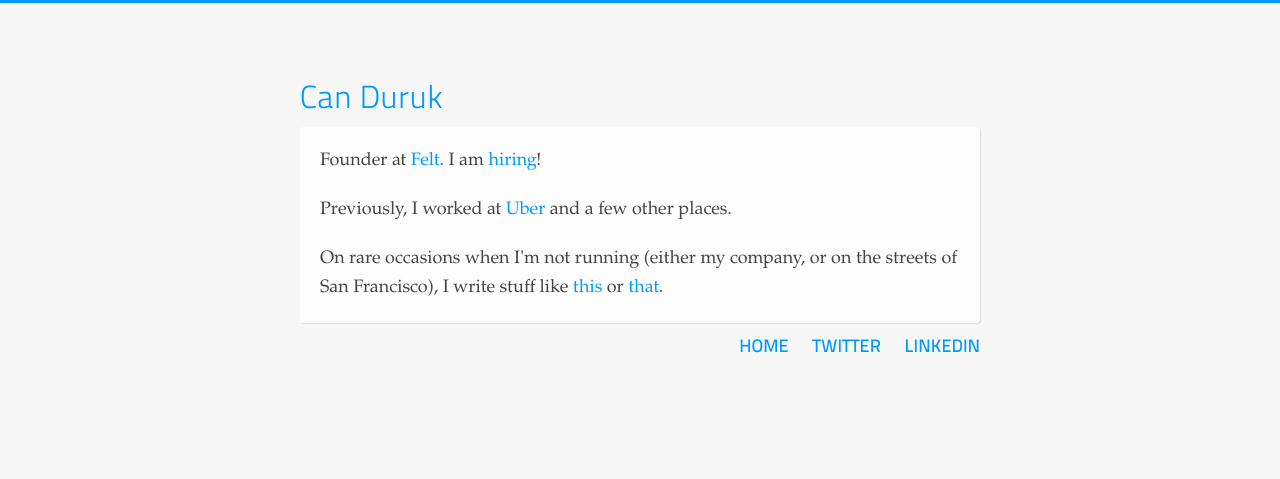
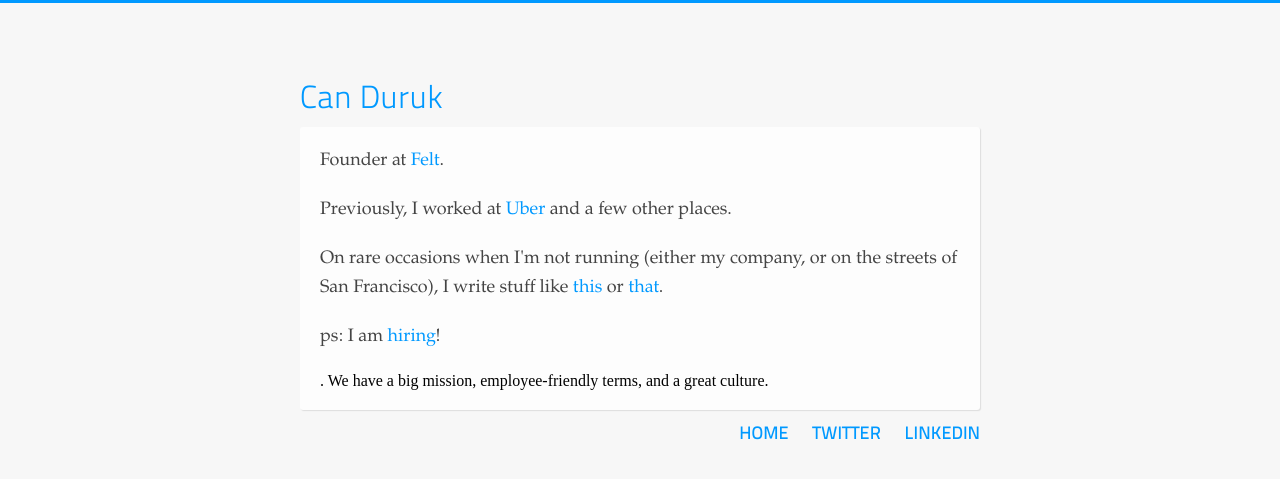
Before and after one commit to cduruk/cduruk.github.com, a Jekyll site: the page built from index.html, in a window 1280 px wide. Shown: the top 479 px of the page. Built offline with Jekyll 4.4.1, drawn with Linux system fonts in a browser that asks for light colours.

Commit message:
Update index.html

```diff
--- a/index.html
+++ b/index.html
@@ -5,9 +5,12 @@ baseclass: home
 <h1>Can Duruk</h1>
 
 <div class="box">
-  <p>Founder at <a href="https://felt.com">Felt</a>. I am <a href="https://felt.com/careers">hiring</a>!</p>
+  <p>Founder at <a href="https://felt.com">Felt</a>.
   <p>Previously, I worked at <a href="https://uber.com">Uber</a> and a few other places.</p>
   <p>
-    On rare occasions when I'm not running (either my company, or on the streets of San Francisco), I write stuff like <a href="https://www.nytimes.com/2018/09/28/opinion/instagram-facebook.html">this</a> or <a href="https://readmargins.com">that</a>.
+    On rare occasions when I'm not running (either my company, or on the streets of San Francisco), I write stuff like <a href="https://www.nytimes.com/2018/09/28/opinion/instagram-facebook.html">this</a> or <a href="https://www.readmargins.com">that</a>.
+  </p>
+  <p>
+     ps: I am <a href="https://felt.com/careers">hiring</a>!</p>. We have a big mission, employee-friendly terms, and a great culture.
   </p>
 </div>
```
